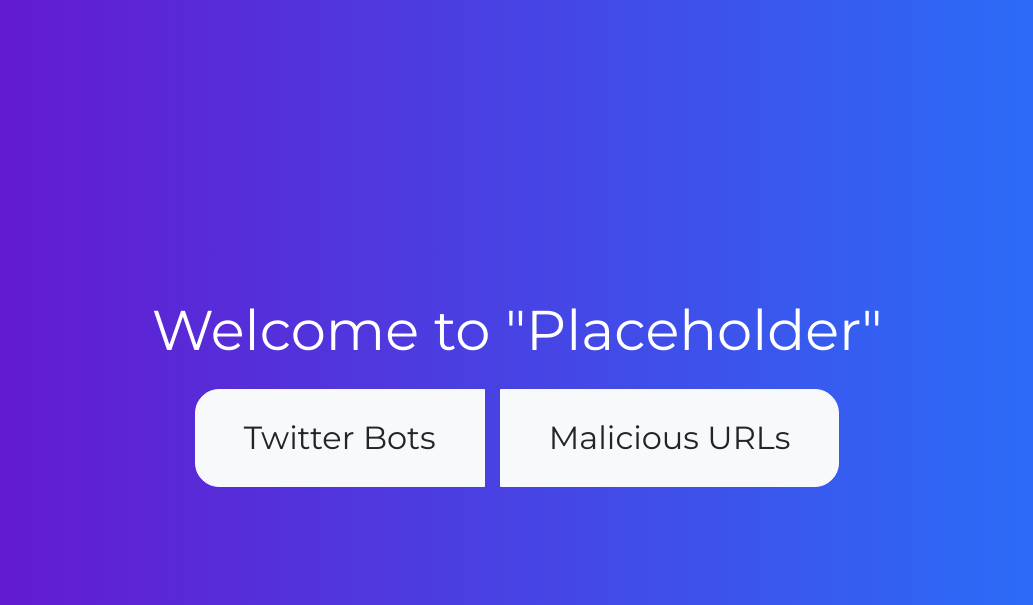
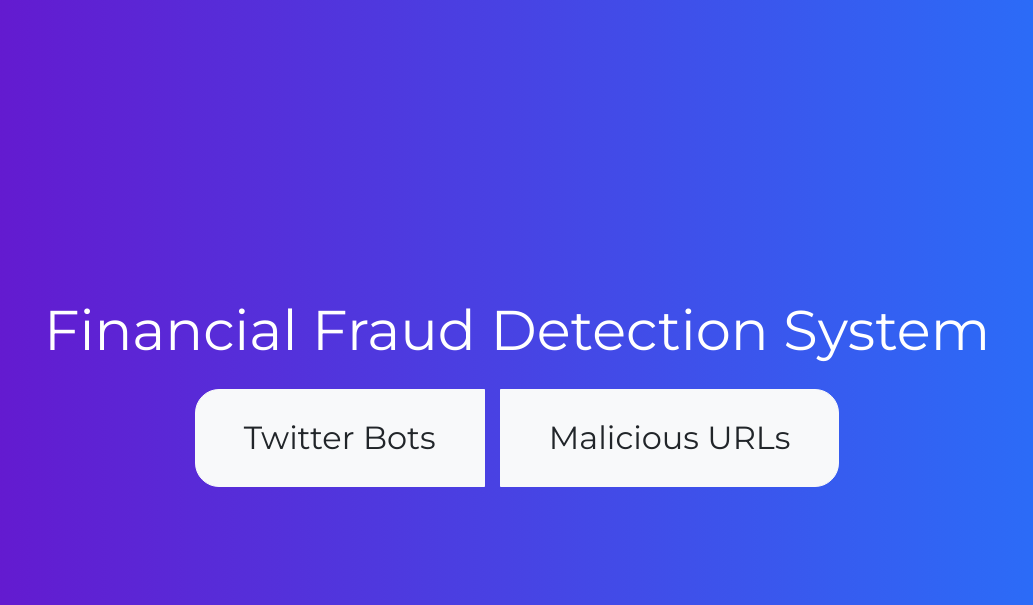
Before and after one commit to chandurnischal/financial-fraud, a Flask app: page / in a window 1280 px wide. Shown: the top 605 px of the page, without its empty margins (123-1156 px from the left). Run offline with Flask 3, Linux system fonts and the light colour scheme; some libraries are stand-ins or nearby versions.

Commit message:
fixed title

```diff
--- a/app.py
+++ b/app.py
@@ -10,11 +10,7 @@ def index():
 @app.route("/twitter_bots", methods=['GET', 'POST'])
 def twitter_bots():
 
-
-    input_data = request.form["verified"]
-
-    # return render_template("twitter_bots.html", prediction="Human" if prediction == "human" else "Bot")
-    return render_template("twitter_bots.html", prediction=input_data)
+    return render_template("twitter_bots.html", prediction="Human")
 
 
 @app.route("/malicious_url")
--- a/templates/landing_page.html
+++ b/templates/landing_page.html
@@ -12,7 +12,7 @@
 <body>
 
     <div class="hero">
-        <h1 class="display-4">Welcome to "Placeholder"</h1>
+        <h1 class="display-4">Financial Fraud Detection System</h1>
         <div class="btn-group" role="group" aria-label="Button group">
             <a href="/twitter_bots" class="btn btn-light btn-custom">Twitter Bots</a>
             <a href="/malicious_url" class="btn btn-light btn-custom">Malicious URLs</a>
```
